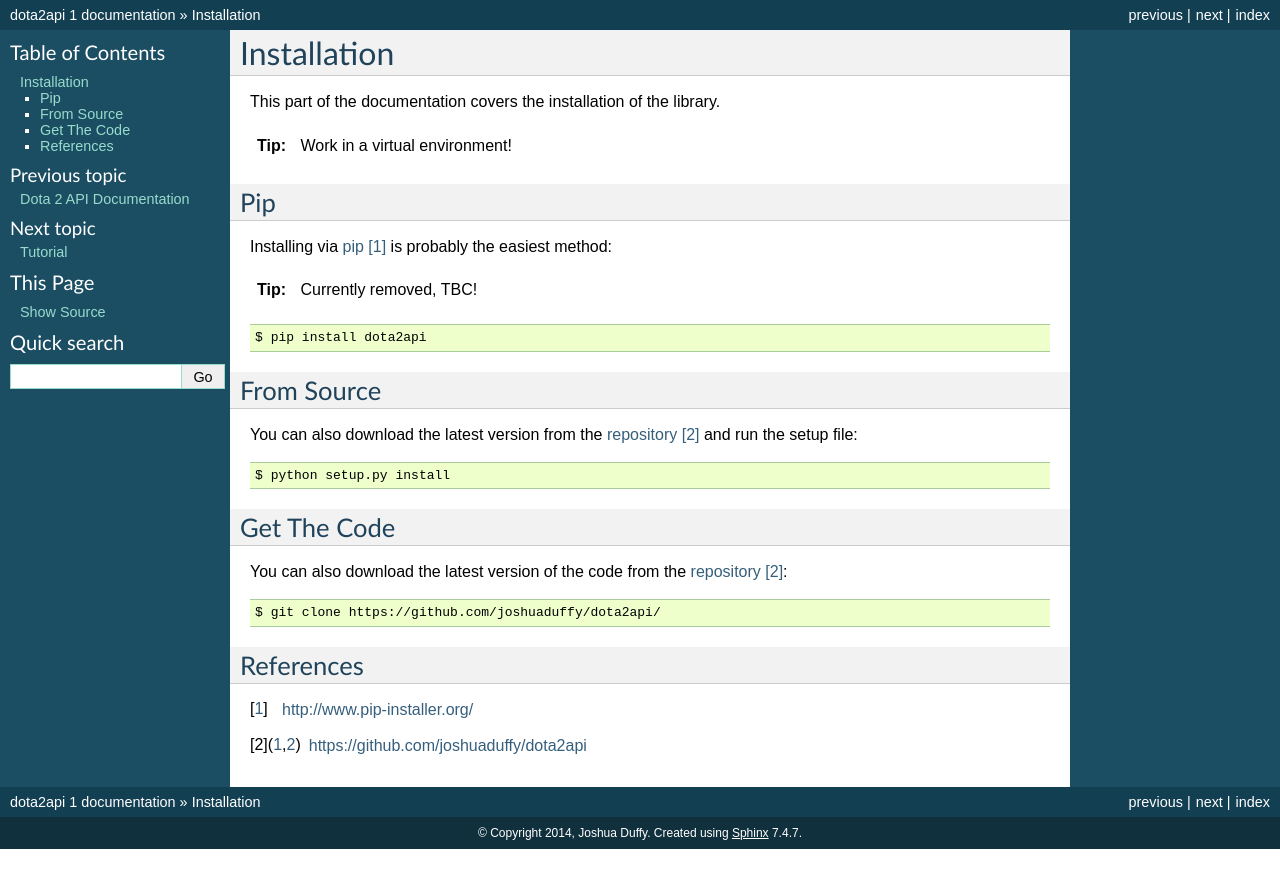
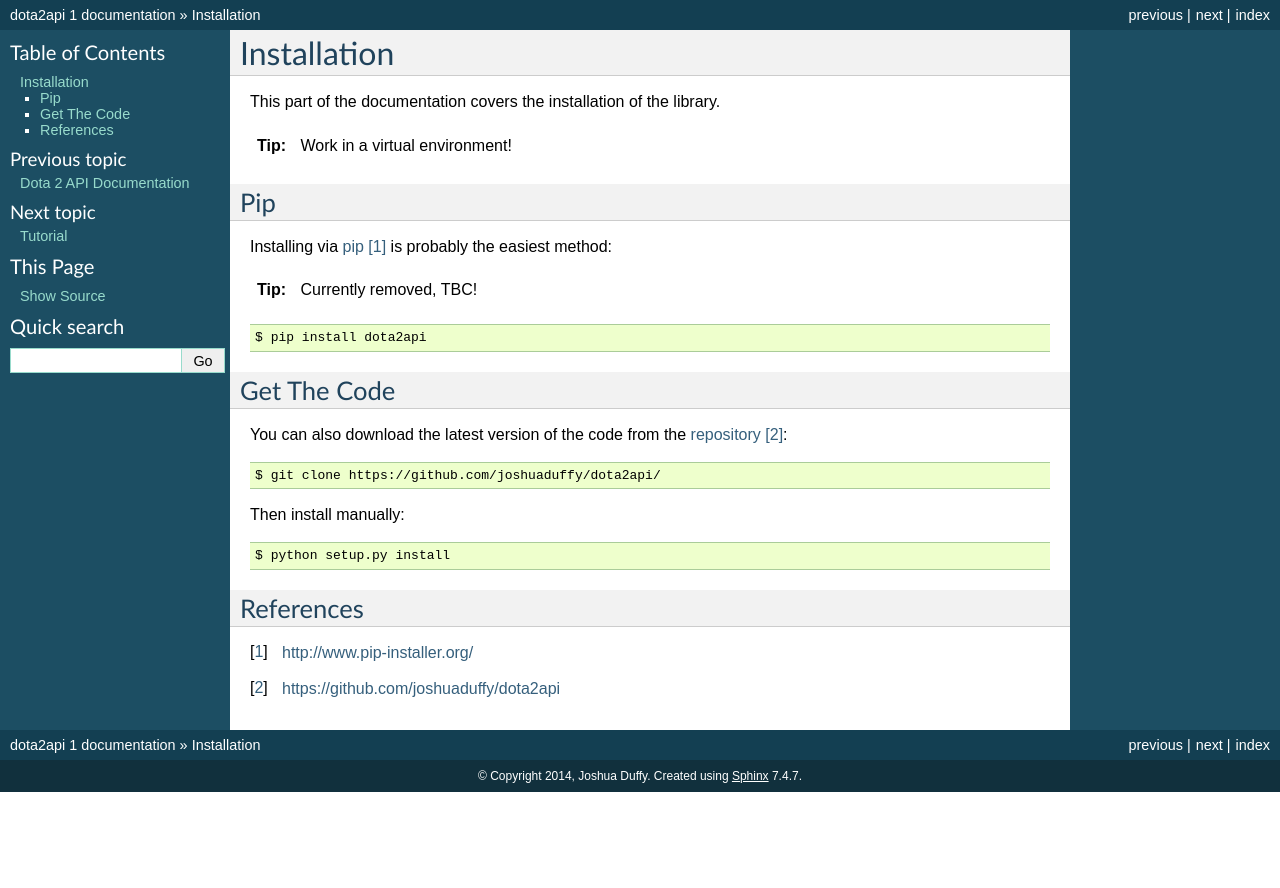
Before and after one commit to joshuaduffy/dota2api, a Sphinx documentation site: the page built from docs/source/installation.txt, in a window 1280 px wide. Shown: the top 888 px of the page. Built offline with Sphinx 7.4.7, drawn with Linux system fonts in a browser that asks for light colours.

Commit message:
Updated docs

```diff
--- a/docs/source/installation.txt
+++ b/docs/source/installation.txt
@@ -23,17 +23,6 @@
     $ pip install dota2api
 
 
-************
-From Source
-************
-
-You can also download the latest version from the `repository`_ and run the setup file:
-
-.. code-block:: bash
-
-    $ python setup.py install
-
-
 *************
 Get The Code
 *************
@@ -44,6 +33,12 @@
 
     $ git clone https://github.com/joshuaduffy/dota2api/
 
+Then install manually:
+
+.. code-block:: bash
+
+    $ python setup.py install
+
 
 ***********
 References
```
Also changed, not shown: 7 other files.
